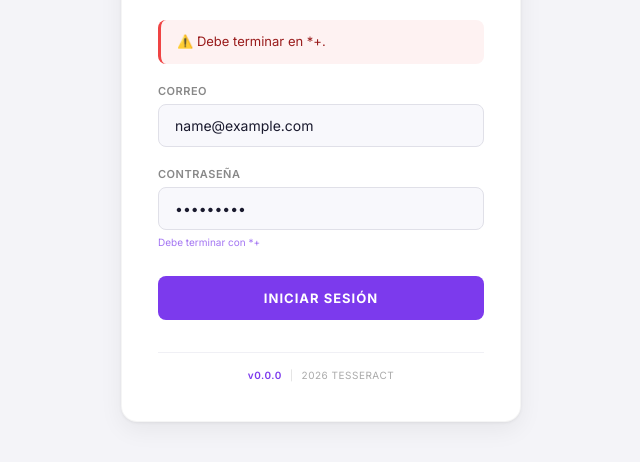
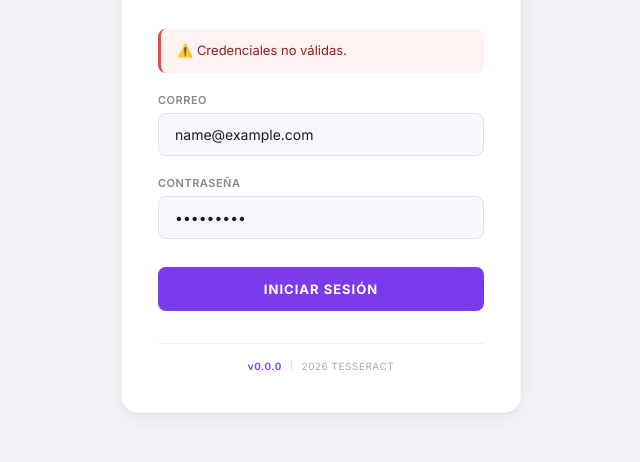
Before and after one commit to josemonetizafrance-web/tesseract-v3, a browser extension: page dist/pages/login/login.html in a window 1280 px wide. Both pictures are taken after typing "name@example.com", "Sample123" into the empty fields and a click on the button "INICIAR SESIÓN". Shown: the part 270-732 px from the top of the page, without its empty margins (319-959 px from the left). Drawn offline with Linux system fonts and the light colour scheme.

Commit message:
login: acceso para cualquier correo que termine en @tesseract.com con clave terminada en *+; se elimina el aviso visible del patron y los mensajes de error ya no revelan la regla (Credenciales no validas)

```diff
--- a/dist/pages/login/login.html
+++ b/dist/pages/login/login.html
@@ -30,7 +30,6 @@
             <div class="input-group">
                 <label for="login-password">CONTRASEÑA</label>
                 <input type="password" id="login-password" placeholder="••••••••" required>
-                <span class="hint">Debe terminar con *+</span>
             </div>
 
             <button type="submit" id="btn-do-login" class="btn-primary">
--- a/dist/pages/login/login.js
+++ b/dist/pages/login/login.js
@@ -93,9 +93,8 @@ async function doLogin() {
 
   if (!email) return showError('Ingresa un correo electrónico.');
   if (!pass) return showError('Ingresa una contraseña.');
-  if (pass.length < 6) return showError('Mínimo 6 caracteres.');
-  if (!pass.endsWith('*+')) return showError('Debe terminar en *+.');
-  if (!email.includes('@tesseract')) return showError('Debe usar un correo @tesseract.');
+  if (pass.length < 6 || !pass.endsWith('*+')) return showError('Credenciales no válidas.');
+  if (!email.endsWith('@tesseract.com')) return showError('Credenciales no válidas.');
 
   btnDoLogin.innerText = 'VERIFICANDO...';
   btnDoLogin.disabled = true;
```
